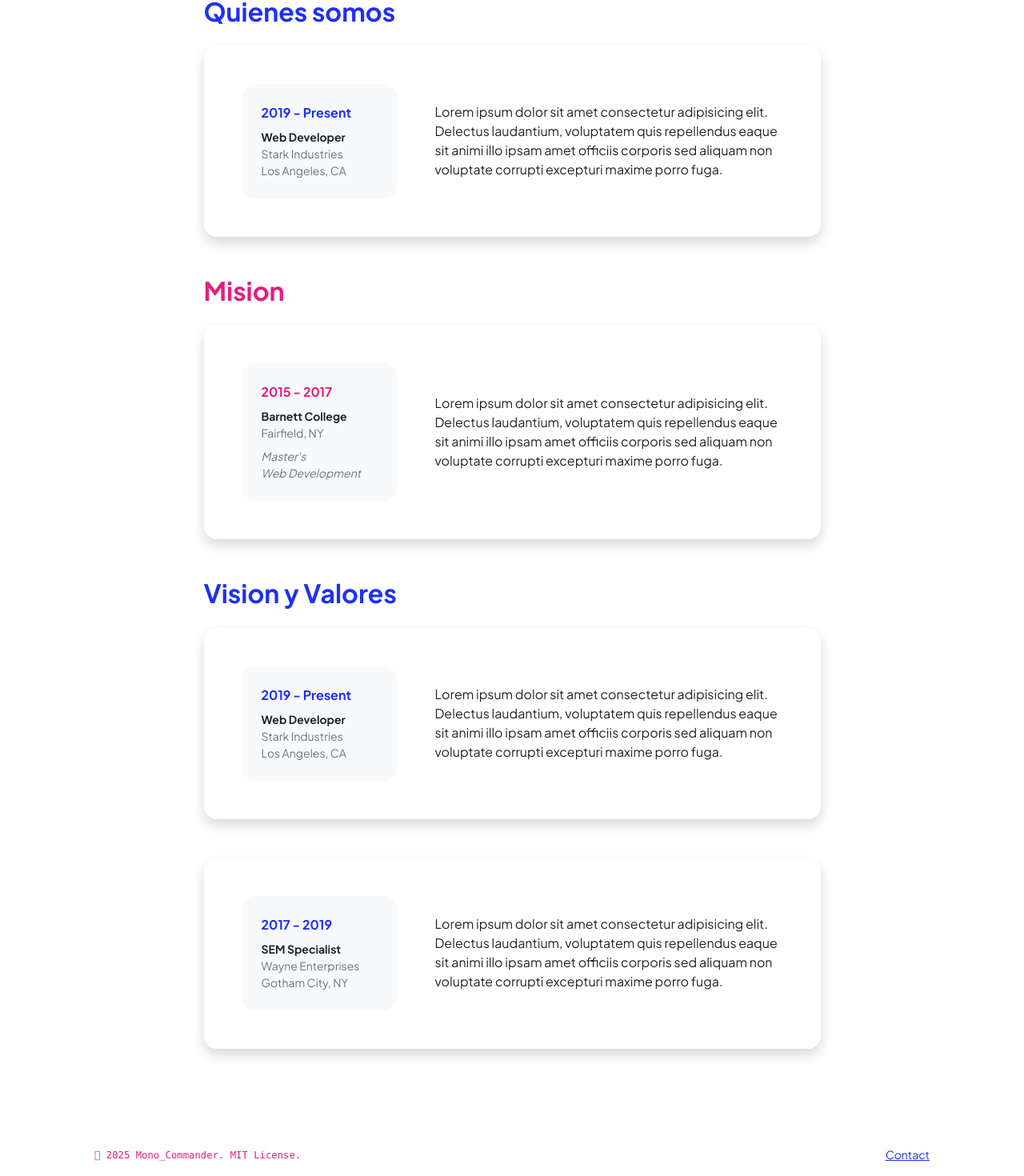
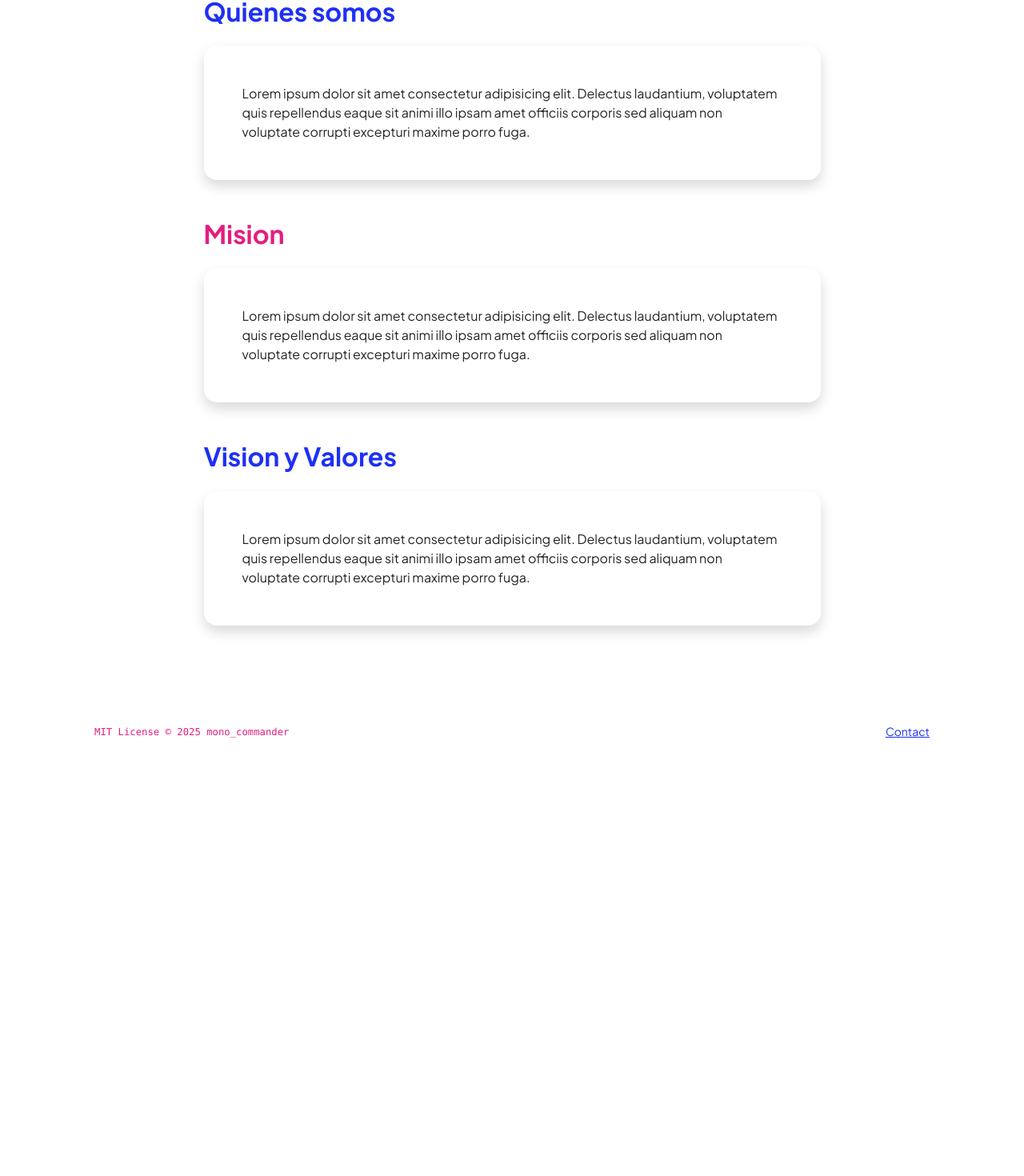
Before and after one commit to MonoCommander/salta_coop_react, a React (Vite) app: page /about in a window 1280 px wide. Shown: the part 228-1698 px from the top of the page at 80% size. After the commit the page ends 1178 px from the top, so only its background shows below. Built offline with nearby package versions, Linux system fonts and the light colour scheme.

Commit message:
- changes in LICENSE - create Footer Component - Fixes in About.jsx

```diff
--- a/src/Screens/About/About.jsx
+++ b/src/Screens/About/About.jsx
@@ -1,4 +1,4 @@
-import React from "react";
+import Footer from '../../components/Footer';
 
 const About = () =>{
 return(
@@ -27,15 +27,7 @@ return(
                             <div class="card shadow border-0 rounded-4 mb-5">
                                 <div class="card-body p-5">
                                     <div class="row align-items-center gx-5">
-                                        <div class="col text-center text-lg-start mb-4 mb-lg-0">
-                                            <div class="bg-light p-4 rounded-4">
-                                                <div class="text-primary fw-bolder mb-2">2019 - Present</div>
-                                                <div class="small fw-bolder">Web Developer</div>
-                                                <div class="small text-muted">Stark Industries</div>
-                                                <div class="small text-muted">Los Angeles, CA</div>
-                                            </div>
-                                        </div>
-                                        <div class="col-lg-8"><div>Lorem ipsum dolor sit amet consectetur adipisicing elit. Delectus laudantium, voluptatem quis repellendus eaque sit animi illo ipsam amet officiis corporis sed aliquam non voluptate corrupti excepturi maxime porro fuga.</div></div>
+                                        <div class="col-lg-12"><div>Lorem ipsum dolor sit amet consectetur adipisicing elit. Delectus laudantium, voluptatem quis repellendus eaque sit animi illo ipsam amet officiis corporis sed aliquam non voluptate corrupti excepturi maxime porro fuga.</div></div>
                                     </div>
                                 </div>
                             </div>
@@ -46,20 +38,7 @@ return(
                             <div class="card shadow border-0 rounded-4 mb-5">
                                 <div class="card-body p-5">
                                     <div class="row align-items-center gx-5">
-                                        <div class="col text-center text-lg-start mb-4 mb-lg-0">
-                                            <div class="bg-light p-4 rounded-4">
-                                                <div class="text-secondary fw-bolder mb-2">2015 - 2017</div>
-                                                <div class="mb-2">
-                                                    <div class="small fw-bolder">Barnett College</div>
-                                                    <div class="small text-muted">Fairfield, NY</div>
-                                                </div>
-                                                <div class="fst-italic">
-                                                    <div class="small text-muted">Master's</div>
-                                                    <div class="small text-muted">Web Development</div>
-                                                </div>
-                                            </div>
-                                        </div>
-                                        <div class="col-lg-8"><div>Lorem ipsum dolor sit amet consectetur adipisicing elit. Delectus laudantium, voluptatem quis repellendus eaque sit animi illo ipsam amet officiis corporis sed aliquam non voluptate corrupti excepturi maxime porro fuga.</div></div>
+                                        <div class="col-lg-12"><div>Lorem ipsum dolor sit amet consectetur adipisicing elit. Delectus laudantium, voluptatem quis repellendus eaque sit animi illo ipsam amet officiis corporis sed aliquam non voluptate corrupti excepturi maxime porro fuga.</div></div>
                                     </div>
                                 </div>
                             </div>
@@ -72,30 +51,7 @@ return(
                             <div class="card shadow border-0 rounded-4 mb-5">
                                 <div class="card-body p-5">
                                     <div class="row align-items-center gx-5">
-                                        <div class="col text-center text-lg-start mb-4 mb-lg-0">
-                                            <div class="bg-light p-4 rounded-4">
-                                                <div class="text-primary fw-bolder mb-2">2019 - Present</div>
-                                                <div class="small fw-bolder">Web Developer</div>
-                                                <div class="small text-muted">Stark Industries</div>
-                                                <div class="small text-muted">Los Angeles, CA</div>
-                                            </div>
-                                        </div>
-                                        <div class="col-lg-8"><div>Lorem ipsum dolor sit amet consectetur adipisicing elit. Delectus laudantium, voluptatem quis repellendus eaque sit animi illo ipsam amet officiis corporis sed aliquam non voluptate corrupti excepturi maxime porro fuga.</div></div>
-                                    </div>
-                                </div>
-                            </div>
-                            <div class="card shadow border-0 rounded-4 mb-5">
-                                <div class="card-body p-5">
-                                    <div class="row align-items-center gx-5">
-                                        <div class="col text-center text-lg-start mb-4 mb-lg-0">
-                                            <div class="bg-light p-4 rounded-4">
-                                                <div class="text-primary fw-bolder mb-2">2017 - 2019</div>
-                                                <div class="small fw-bolder">SEM Specialist</div>
-                                                <div class="small text-muted">Wayne Enterprises</div>
-                                                <div class="small text-muted">Gotham City, NY</div>
-                                            </div>
-                                        </div>
-                                        <div class="col-lg-8"><div>Lorem ipsum dolor sit amet consectetur adipisicing elit. Delectus laudantium, voluptatem quis repellendus eaque sit animi illo ipsam amet officiis corporis sed aliquam non voluptate corrupti excepturi maxime porro fuga.</div></div>
+                                        <div class="col-lg-12"><div>Lorem ipsum dolor sit amet consectetur adipisicing elit. Delectus laudantium, voluptatem quis repellendus eaque sit animi illo ipsam amet officiis corporis sed aliquam non voluptate corrupti excepturi maxime porro fuga.</div></div>
                                     </div>
                                 </div>
                             </div>
@@ -103,17 +59,7 @@ return(
                     </div>
                 </div>
             </div>
-            <footer className="bg-white py-4 mt-auto">
-                <div className="container px-5">
-                    <div className="row align-items-center justify-content-between flex-column flex-sm-row">
-                        <div className="col-auto"><div className="small m-0"><code>&#x1f16d; 2025 Mono_Commander. MIT License.</code></div>
-                        </div>
-                        <div className="col-auto">
-                            <a className="small" href="mailto:mono.commander@gmail.com">Contact</a>
-                        </div>
-                    </div>
-                </div>
-            </footer>
+            <Footer />
     </main>
  )
 }
--- a/src/Screens/Contact/Contact.jsx
+++ b/src/Screens/Contact/Contact.jsx
@@ -1,5 +1,6 @@
 import { useRef } from "react";
 import emailjs from '@emailjs/browser';
+import Footer from '../../components/Footer';
 
 const Contact = () => {
     const form = useRef();
@@ -80,17 +81,7 @@ const Contact = () => {
                 </div>
             </div>
         </section>
-        <footer className="bg-white py-4 mt-auto">
-            <div className="container px-5">
-                <div className="row align-items-center justify-content-between flex-column flex-sm-row">
-                    <div className="col-auto"><div className="small m-0"><code>&#x1f16d; 2025 Mono_Commander. MIT License.</code></div>
-                    </div>
-                    <div className="col-auto">
-                        <a className="small" href="mailto:mono.commander@gmail.com">Contact</a>
-                    </div>
-                </div>
-            </div>
-        </footer>
+        <Footer />
     </main>
 
     )
--- a/src/Screens/Home/Home.jsx
+++ b/src/Screens/Home/Home.jsx
@@ -1,4 +1,5 @@
 import 'bootstrap/dist/js/bootstrap.bundle.min.js';
+import Footer from '../../components/Footer';
 
 const Home = () =>{
     return(
@@ -21,17 +22,7 @@ const Home = () =>{
                 <img src="/Quebrada_cafayate.jpeg" alt="background mountain" width="100%" />
             </section>
 
-            <footer className="bg-white py-4 mt-auto">
-                <div className="container px-5">
-                    <div className="row align-items-center justify-content-between flex-column flex-sm-row">
-                        <div className="col-auto"><div className="small m-0"><code>&#x1f16d; 2025 Mono_Commander. MIT License.</code></div>
-                        </div>
-                        <div className="col-auto">
-                            <a className="small" href="mailto:mono.commander@gmail.com">Contact</a>
-                        </div>
-                    </div>
-                </div>
-            </footer>
+            <Footer />
         </main>
     )
 }
--- a/src/Screens/Services/Services.jsx
+++ b/src/Screens/Services/Services.jsx
@@ -1,4 +1,4 @@
-import React from "react";
+import Footer from '../../components/Footer';
 
 const Services = () =>{
 return(
@@ -34,17 +34,7 @@ return(
                     </div>
                 </div>
             </section>
-            <footer className="bg-white py-4 mt-auto">
-                <div className="container px-5">
-                    <div className="row align-items-center justify-content-between flex-column flex-sm-row">
-                        <div className="col-auto"><div className="small m-0">Copyright &copy; Lambda Software Desing and Development</div>
-                        </div>
-                        <div className="col-auto">
-                            <a className="small" href="https://github.com/Lambda-Software-Desing-Dev?tab=repositories">Contact</a>
-                        </div>
-                    </div>
-                </div>
-            </footer>
+            <Footer />
     </main>
 )
 }
--- /dev/null
+++ b/src/components/Footer.jsx
@@ -0,0 +1,20 @@
+const Footer = () => {
+    return (
+        <footer className="bg-white py-4 mt-auto">
+            <div className="container px-5">
+                <div className="row align-items-center justify-content-between flex-column flex-sm-row">
+                    <div className="col-auto">
+                        <div className="small m-0">
+                            <code>MIT License &copy; 2025 mono_commander</code>
+                        </div>
+                    </div>
+                    <div className="col-auto">
+                        <a className="small" href="mailto:mono.commander@gmail.com">Contact</a>
+                    </div>
+                </div>
+            </div>
+        </footer>
+    );
+};
+
+export default Footer;
```
Also changed, not shown: 1 other file (tests, documents, lock files or other folders).
